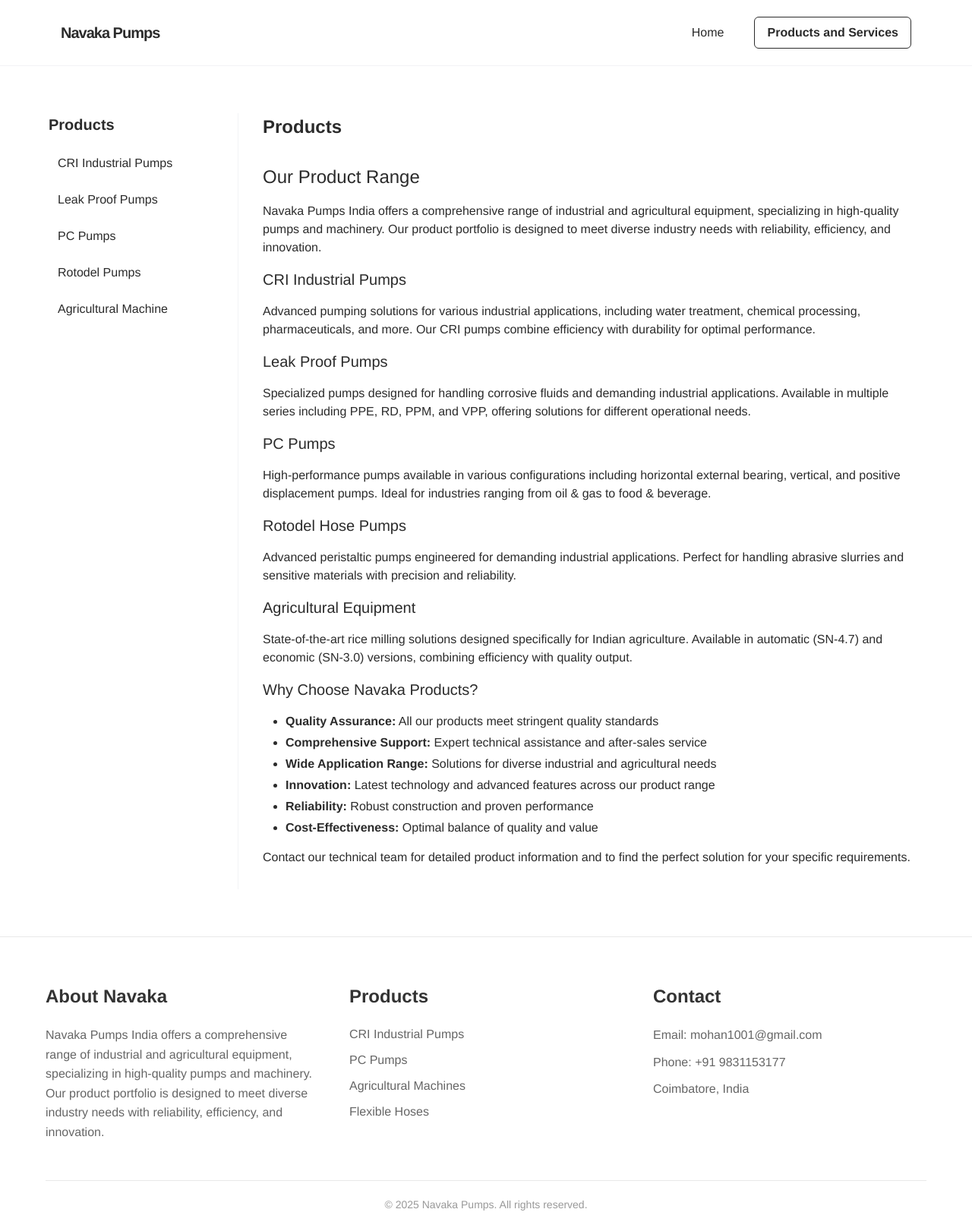
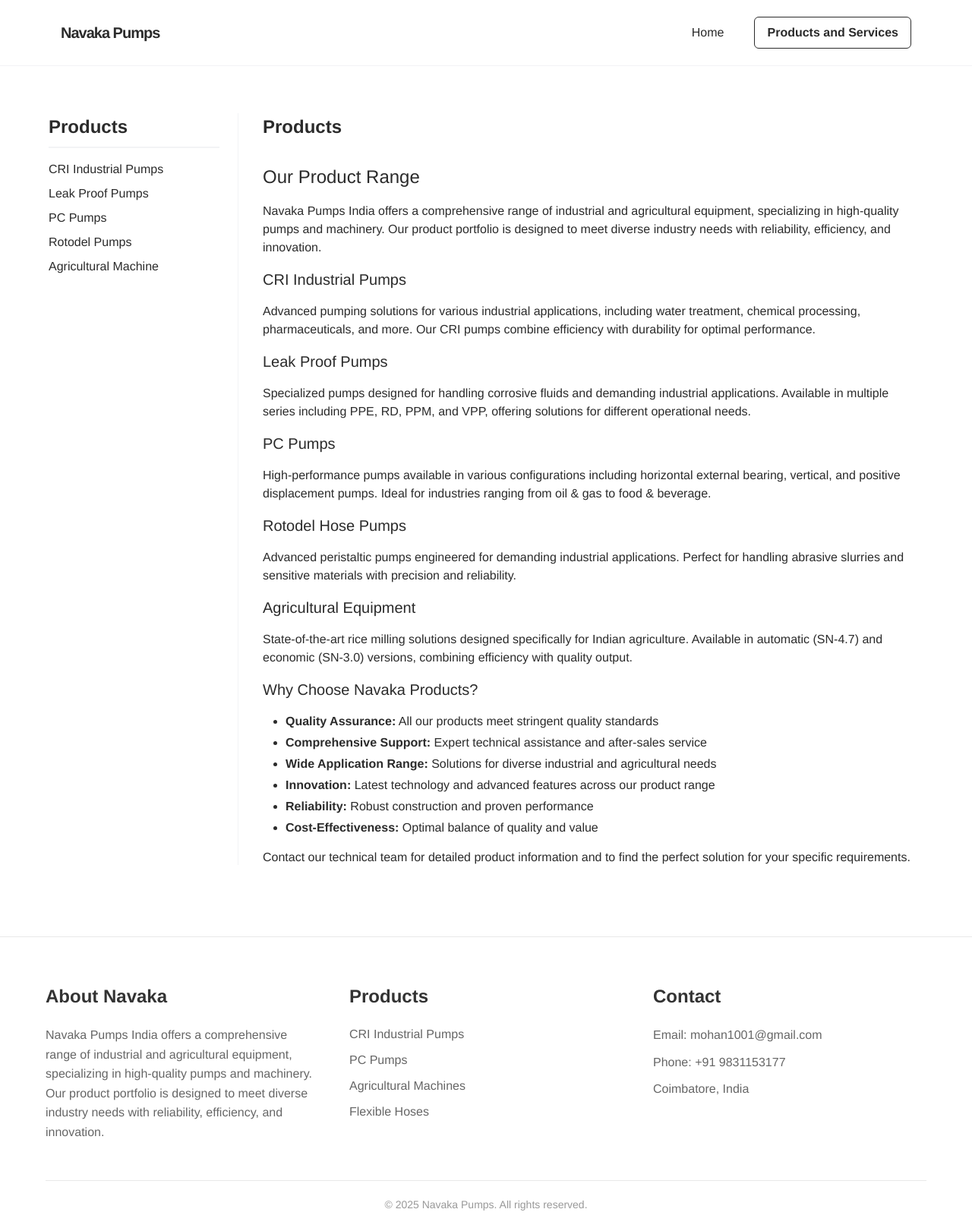
Before and after one commit to manassaloi/navakapumps, a Jekyll site: the page built from products.md, in a window 1280 px wide. Shown: the whole page at 76% size. Built offline with Jekyll 4.4.1, drawn with Linux system fonts in a browser that asks for light colours.

Commit message:
products page css fix

```diff
--- a/assets/css/style.scss
+++ b/assets/css/style.scss
@@ -916,6 +916,7 @@
 .products-sidebar {
   border-right: 1px solid $color-border;
   padding-right: $space-6;
+  margin-bottom: $space-8;
 
   @include mobile-only {
     border-right: none;
@@ -926,33 +927,71 @@
   }
 
   h2 {
-    font-size: $font-size-h4;
+    font-size: $font-size-h3;
     font-weight: 600;
     color: $color-secondary;
     margin-bottom: $space-4;
+    padding-bottom: $space-2;
+    border-bottom: 2px solid $color-border;
   }
 
   ul {
     list-style: none;
     padding: 0;
     margin: 0;
-  }
 
     li {
       margin-bottom: $space-2;
 
+      &.parent-item {
+        margin-bottom: $space-4;
+
         a {
+          color: $color-secondary;
+          font-weight: 600;
+          font-size: $font-size-body;
+          padding: $space-2 $space-3;
+          border-radius: 6px;
           display: block;
-      padding: $space-2 $space-3;
-      color: $color-secondary;
-      text-decoration: none;
-      border-radius: 6px;
-      transition: all 0.2s;
-      font-size: $font-size-body;
 
-      &:hover, &.active {
+          &:hover {
             background: $color-background;
             color: $color-primary;
+          }
+
+          &.active {
+            background: $color-background;
+            color: $color-primary;
+          }
+        }
+      }
+
+      &.child-item {
+        padding-left: $space-4;
+
+        a {
+          color: lighten($color-secondary, 15%);
+          font-size: $font-size-small;
+          padding: $space-2 $space-3;
+          border-radius: 6px;
+          display: block;
+
+          &:hover {
+            background: $color-background;
+            color: $color-primary;
+          }
+
+          &.active {
+            background: $color-background;
+            color: $color-primary;
+            font-weight: 500;
+          }
+        }
+      }
+
+      a {
+        text-decoration: none;
+        transition: all 0.2s ease;
       }
     }
   }
```
Lines whose indentation alone changed are shown as unchanged.
